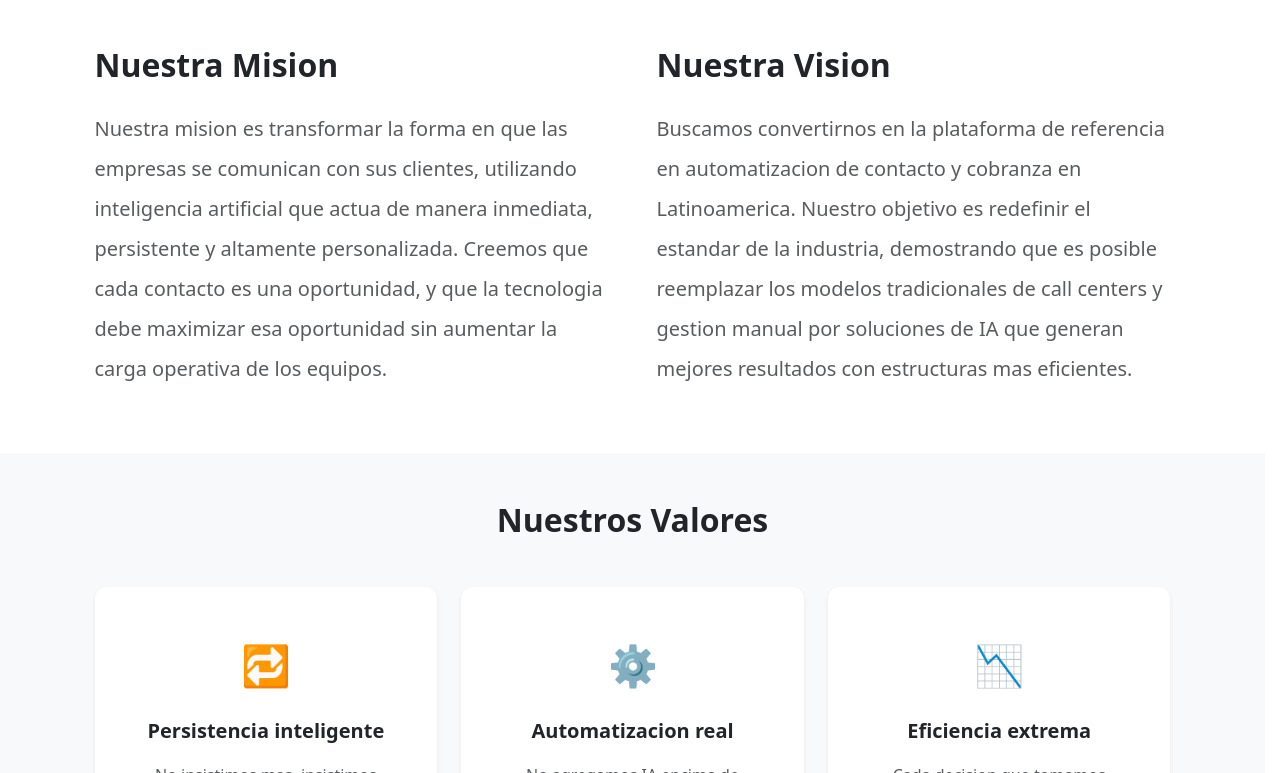
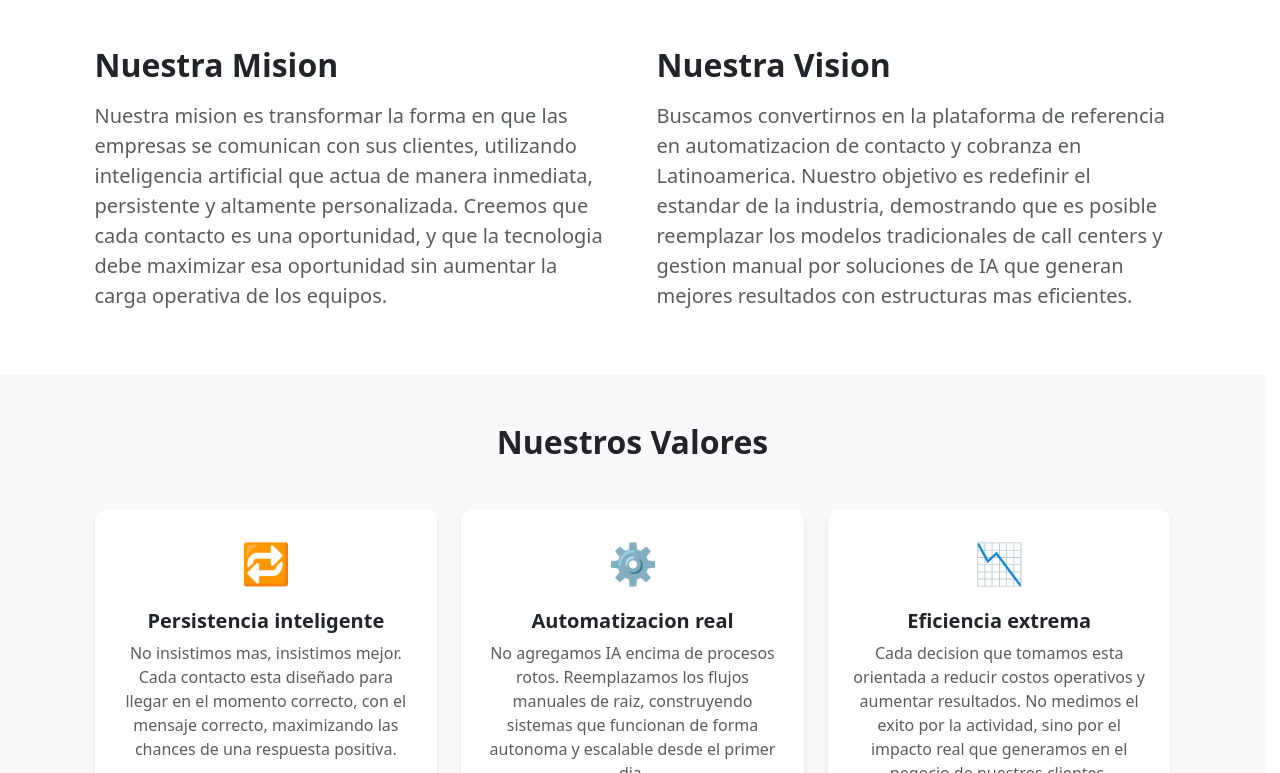
Before and after one commit to deepcontact/Deepcontact-page, a React (Create React App) app: page /about in a window 1280 px wide. Shown: the part 447-1220 px from the top of the page. Built offline with nearby package versions, Linux system fonts and the light colour scheme; no server answers.

Commit message:
Revert About page spacing changes
Co-Authored-By: Claude Sonnet 4.6 <noreply@anthropic.com>

```diff
--- a/src/pages/About.jsx
+++ b/src/pages/About.jsx
@@ -19,10 +19,10 @@ const TEAM = [
 function ValueCard({ emoji, title, desc }) {
   return (
     <div className="col-md-4">
-      <div className="card h-100 border-0 shadow-sm p-5 text-center">
-        <div className="mb-4"><span className="fs-1">{emoji}</span></div>
-        <h5 className="fw-bold mb-3">{title}</h5>
-        <p className="text-muted mb-0 lh-lg">{desc}</p>
+      <div className="card h-100 border-0 shadow-sm p-4 text-center">
+        <div className="mb-3"><span className="fs-1">{emoji}</span></div>
+        <h5 className="fw-bold">{title}</h5>
+        <p className="text-muted mb-0">{desc}</p>
       </div>
     </div>
   );
@@ -63,23 +63,23 @@ export default function About() {
       </section>
 
       {/* Misión & Visión */}
-      <section className="py-5 py-lg-6">
+      <section className="py-5">
         <div className="container">
           <div className="row g-5 align-items-start">
             <div className="col-md-6">
-              <h2 className="fw-bold mb-4">{t('about.missionTitle')}</h2>
-              <p className="text-muted fs-5 lh-lg">{t('about.missionText')}</p>
+              <h2 className="fw-bold mb-3">{t('about.missionTitle')}</h2>
+              <p className="text-muted fs-5">{t('about.missionText')}</p>
             </div>
             <div className="col-md-6">
-              <h2 className="fw-bold mb-4">{t('about.visionTitle')}</h2>
-              <p className="text-muted fs-5 lh-lg">{t('about.visionText')}</p>
+              <h2 className="fw-bold mb-3">{t('about.visionTitle')}</h2>
+              <p className="text-muted fs-5">{t('about.visionText')}</p>
             </div>
           </div>
         </div>
       </section>
 
       {/* Valores */}
-      <section className="py-5 py-lg-6 bg-light">
+      <section className="py-5 bg-light">
         <div className="container">
           <h2 className="fw-bold text-center mb-5">{t('about.valuesTitle')}</h2>
           <div className="row g-4 justify-content-center">
```
